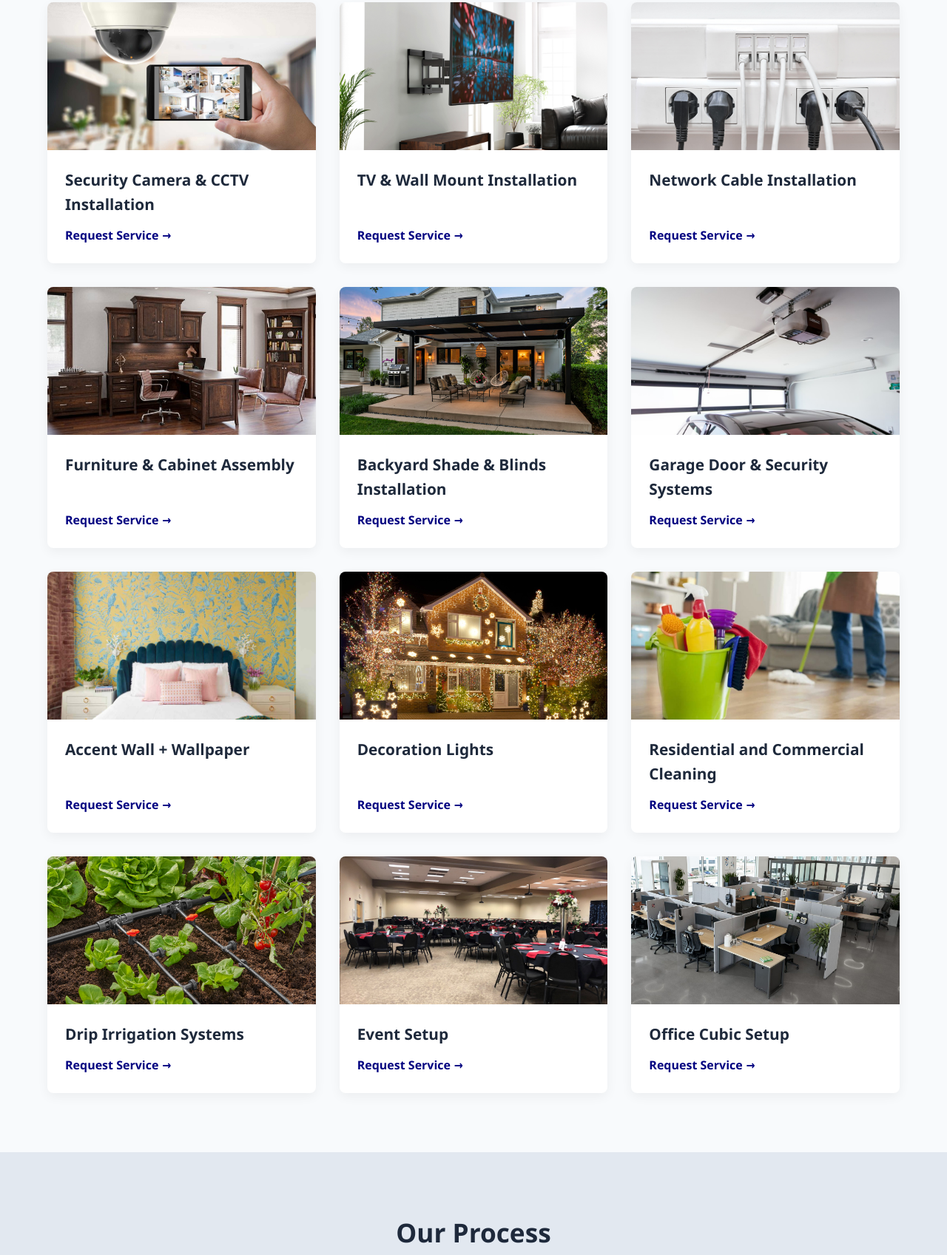
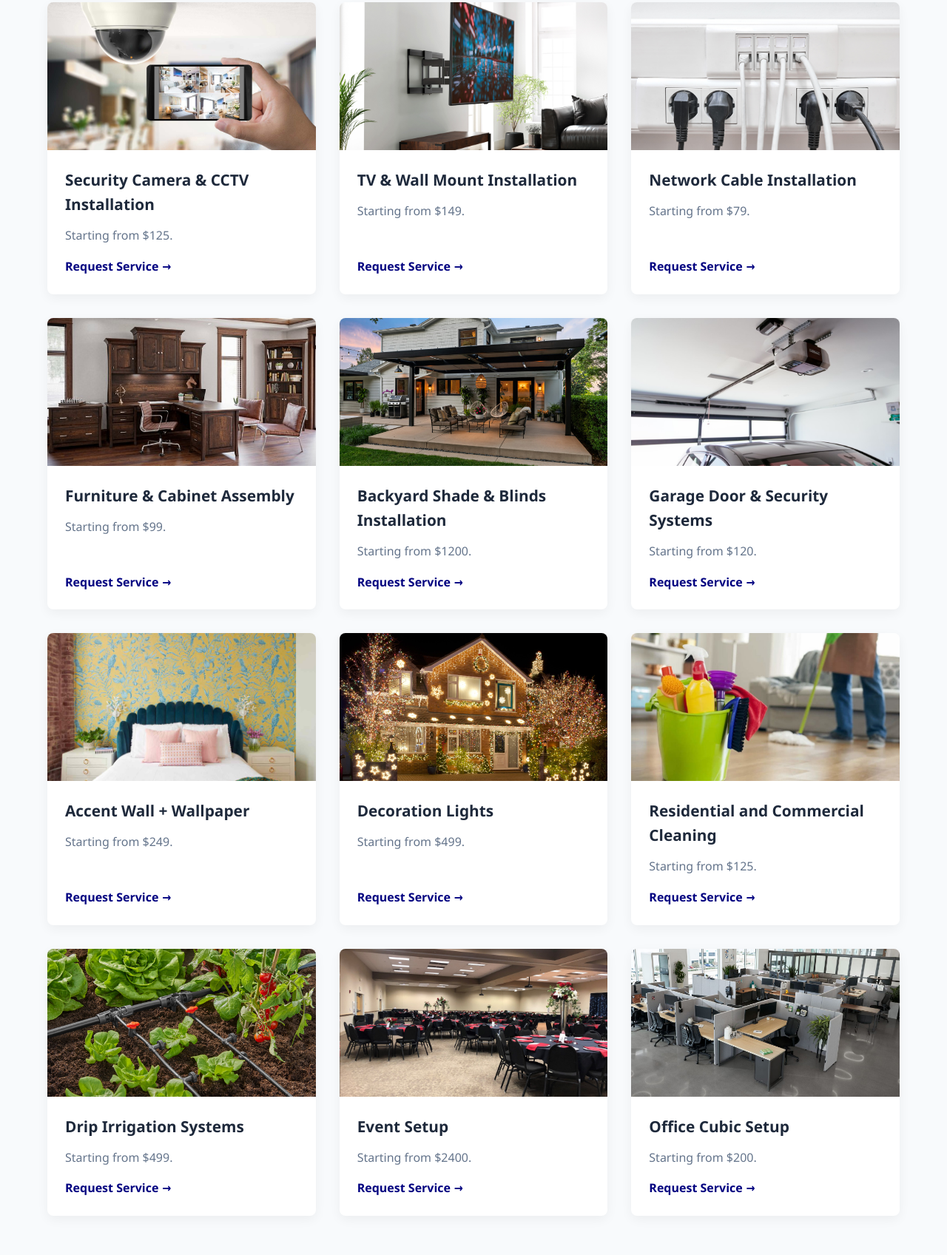
Before and after one commit to nicnonnious/kamole, a plain HTML site: page templates/index.html in a window 1280 px wide. Shown: the part 825-2522 px from the top of the page at 74% size. Drawn offline with nearby package versions, Linux system fonts and the light colour scheme.

Commit message:
adding prices

```diff
--- a/templates/index.html
+++ b/templates/index.html
@@ -59,7 +59,7 @@
                     <div class="service-image" style="background-image: url('../static/img/cctvsystem.jpg');"></div>
                     <div class="service-content">
                         <h3>Security Camera & CCTV Installation</h3>
-                        <!-- <p>Professional installation of security cameras and CCTV systems to keep your property safe and secure.</p> -->
+                        <p>Starting from $125.</p>
                         <a href="#contact" class="service-link">Request Service</a>
                     </div>
                 </div>
@@ -67,7 +67,7 @@
                     <div class="service-image" style="background-image: url('../static/img/mount.jpg');"></div>
                     <div class="service-content">
                         <h3>TV & Wall Mount Installation</h3>
-                        <!-- <p>Expert TV mounting and wire concealment for a clean, professional look in any room.</p> -->
+                        <p>Starting from $149.</p>
                         <a href="#contact" class="service-link">Request Service</a>
                     </div>
                 </div>
@@ -75,7 +75,7 @@
                     <div class="service-image" style="background-image: url('../static/img/cable.jpeg');"></div>
                     <div class="service-content">
                         <h3>Network Cable Installation</h3>
-                        <!-- <p>Professional wiring and setup for reliable, high-speed connections throughout your home.</p> -->
+                        <p>Starting from $79.</p>
                         <a href="#contact" class="service-link">Request Service</a>
                     </div>
                 </div>
@@ -83,7 +83,7 @@
                     <div class="service-image" style="background-image: url('../static/img/furnitureassembly.jpg');"></div>
                     <div class="service-content">
                         <h3>Furniture & Cabinet Assembly</h3>
-                        <!-- <p>Save time and hassle with our expert assembly services for all types of furniture and cabinets.</p> -->
+                        <p>Starting from $99.</p>
                         <a href="#contact" class="service-link">Request Service</a>
                     </div>
                 </div>
@@ -91,7 +91,7 @@
                     <div class="service-image" style="background-image: url('../static/img/shade.jpg');"></div>
                     <div class="service-content">
                         <h3>Backyard Shade & Blinds Installation</h3>
-                        <!-- <p>Create comfortable outdoor living spaces with custom shade solutions for your backyard.</p> -->
+                        <p>Starting from $1200.</p>
                         <a href="#contact" class="service-link">Request Service</a>
                     </div>
                 </div>
@@ -99,7 +99,7 @@
                     <div class="service-image" style="background-image: url('../static/img/garagedoor.jpg');"></div>
                     <div class="service-content">
                         <h3>Garage Door & Security Systems</h3>
-                        <!-- <p>Professional installation and repair of garage door systems and security solutions.</p> -->
+                        <p>Starting from $120.</p>
                         <a href="#contact" class="service-link">Request Service</a>
                     </div>
                 </div>
@@ -107,7 +107,7 @@
                     <div class="service-image" style="background-image: url('../static/img/deco.jpg');"></div>
                     <div class="service-content">
                         <h3>Accent Wall + Wallpaper</h3>
-                        <!-- <p>Transform your space with professionally installed accent walls and wallpaper solutions.</p> -->
+                        <p>Starting from $249.</p>
                         <a href="#contact" class="service-link">Request Service</a>
                     </div>
                 </div>
@@ -115,7 +115,7 @@
                     <div class="service-image" style="background-image: url('../static/img/lights.jpg');"></div>
                     <div class="service-content">
                         <h3>Decoration Lights</h3>
-                        <!-- <p>Enhance your space with expertly installed decorative lighting solutions.</p> -->
+                        <p>Starting from $499.</p>
                         <a href="#contact" class="service-link">Request Service</a>
                     </div>
                 </div>
@@ -123,7 +123,7 @@
                     <div class="service-image" style="background-image: url('../static/img/cleaning.jpg');"></div>
                     <div class="service-content">
                         <h3>Residential and Commercial Cleaning</h3>
-                        <!-- <p>Professional cleaning services for homes and businesses, ensuring spotless environments.</p> -->
+                        <p>Starting from $125.</p>
                         <a href="#contact" class="service-link">Request Service</a>
                     </div>
                 </div>
@@ -131,7 +131,7 @@
                     <div class="service-image" style="background-image: url('../static/img/irrigation.jpg');"></div>
                     <div class="service-content">
                         <h3>Drip Irrigation Systems</h3>
-                        <!-- <p>Expert installation of efficient drip irrigation systems for your landscaping needs.</p> -->
+                        <p>Starting from $499.</p>
                         <a href="#contact" class="service-link">Request Service</a>
                     </div>
                 </div>
@@ -139,6 +139,7 @@
                     <div class="service-image" style="background-image: url('../static/img/event.jpg');"></div>
                     <div class="service-content">
                         <h3>Event Setup</h3>
+                        <p>Starting from $2400.</p>
                         <a href="#contact" class="service-link">Request Service</a>
                     </div>
                 </div>
@@ -146,6 +147,7 @@
                     <div class="service-image" style="background-image: url('../static/img/office.jpg');"></div>
                     <div class="service-content">
                         <h3>Office Cubic Setup</h3>
+                        <p>Starting from $200.</p>
                         <a href="#contact" class="service-link">Request Service</a>
                     </div>
                 </div>
```
